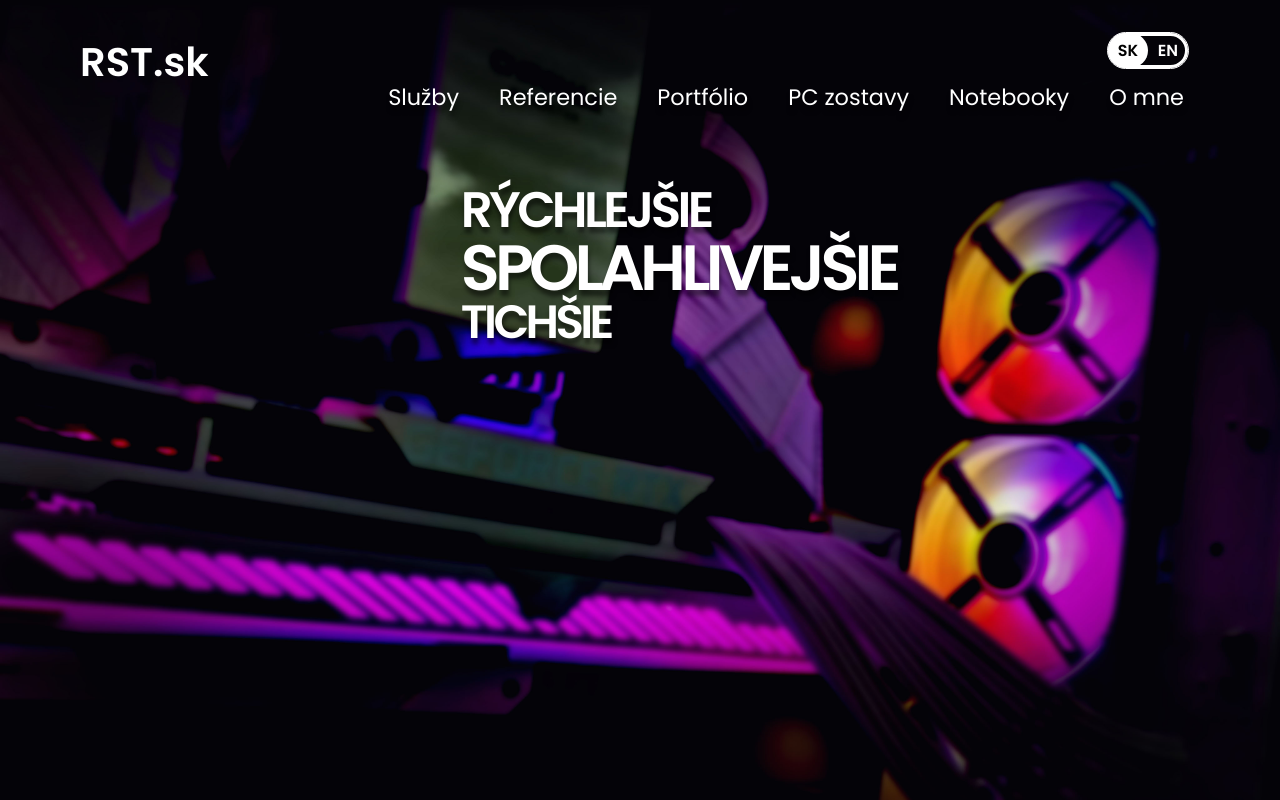
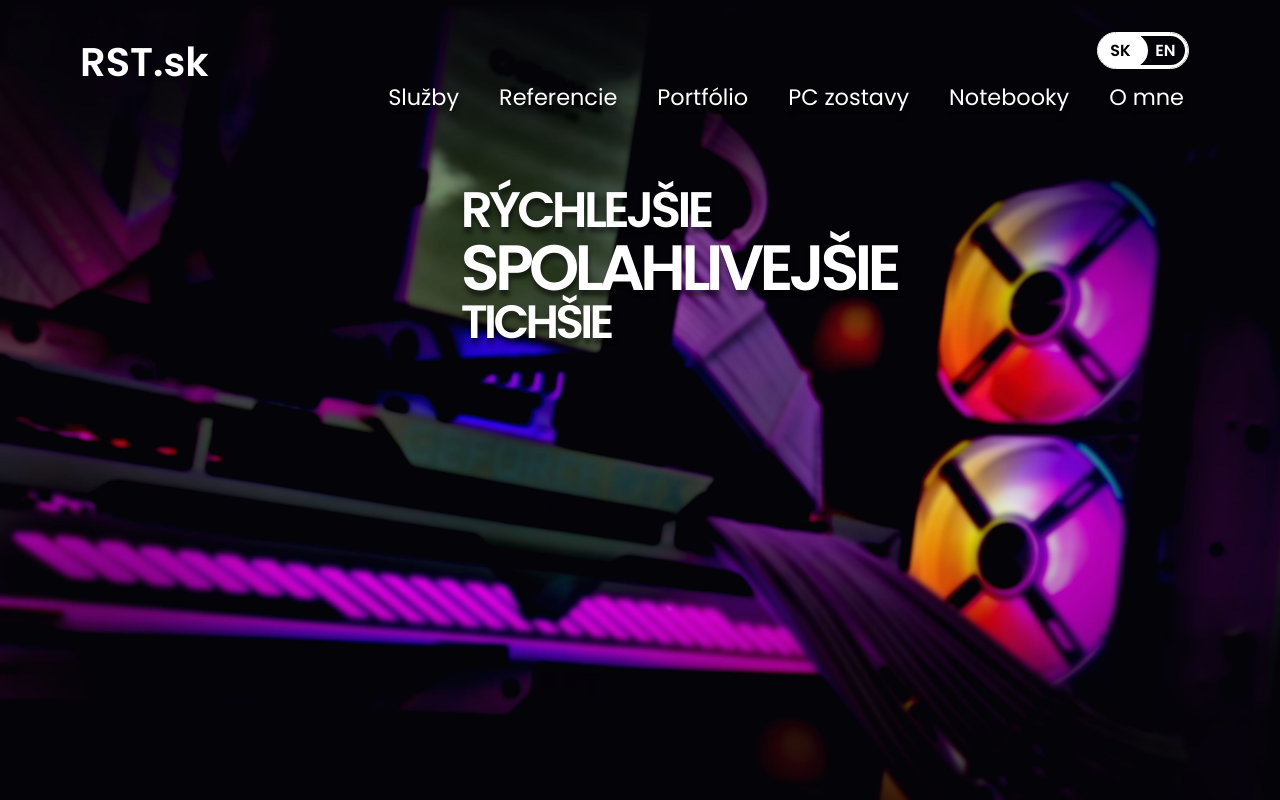
Before and after one commit to diana2482/RST, a Vue app: page / in a window 1280 px wide. Shown: the top 800 px of the page. Built offline with nearby package versions, Linux system fonts and the light colour scheme.

Commit message:
lang switcher width change

```diff
--- a/src/components/LanguageSwitcher.vue
+++ b/src/components/LanguageSwitcher.vue
@@ -33,7 +33,7 @@
 
 <style scoped>
 .language-switcher {
-    width: 80px;
+    width: 90px;
     height: 35px;
     border-radius: 3rem;
     border: 1px solid #FFF;
```
